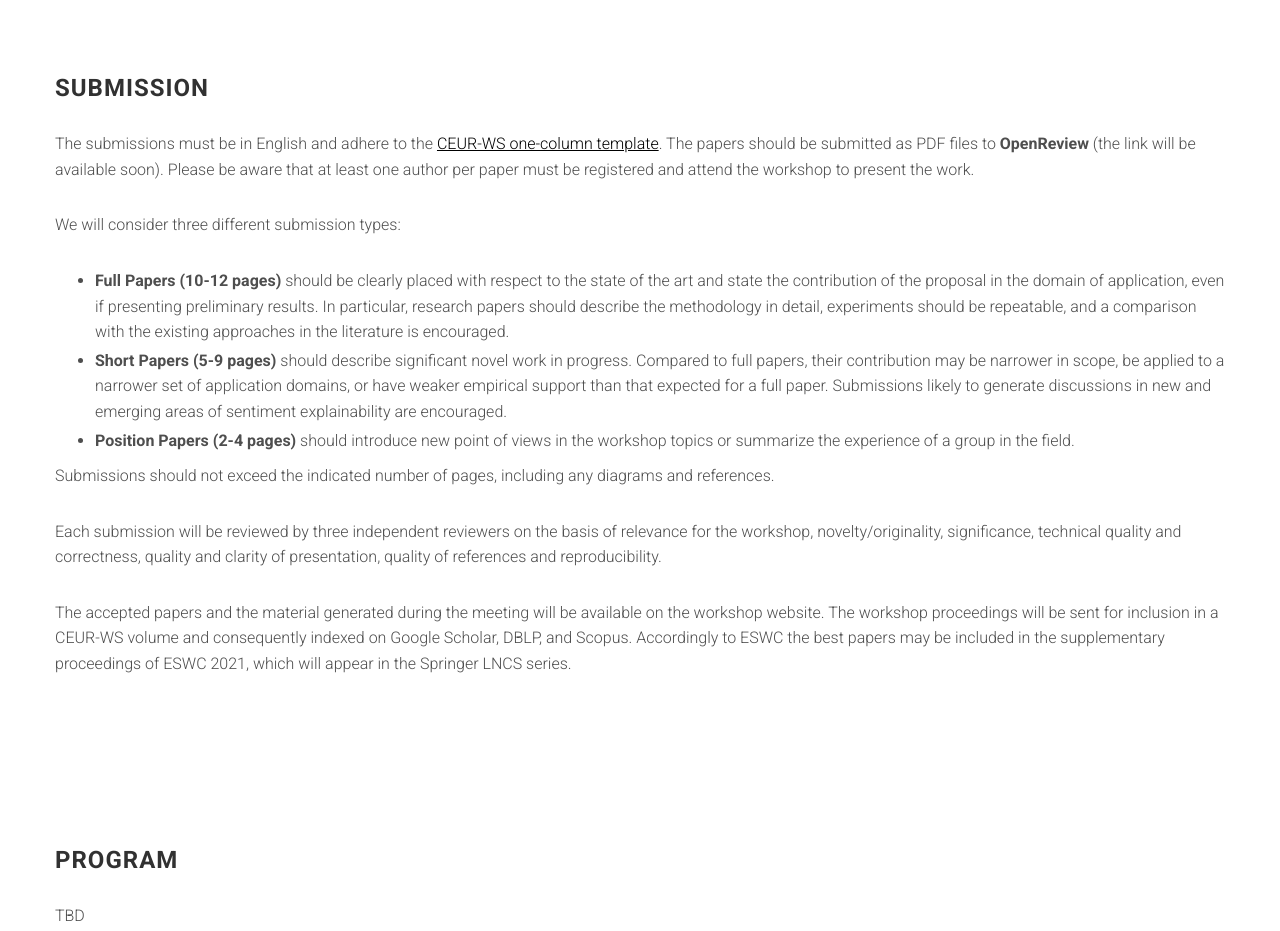
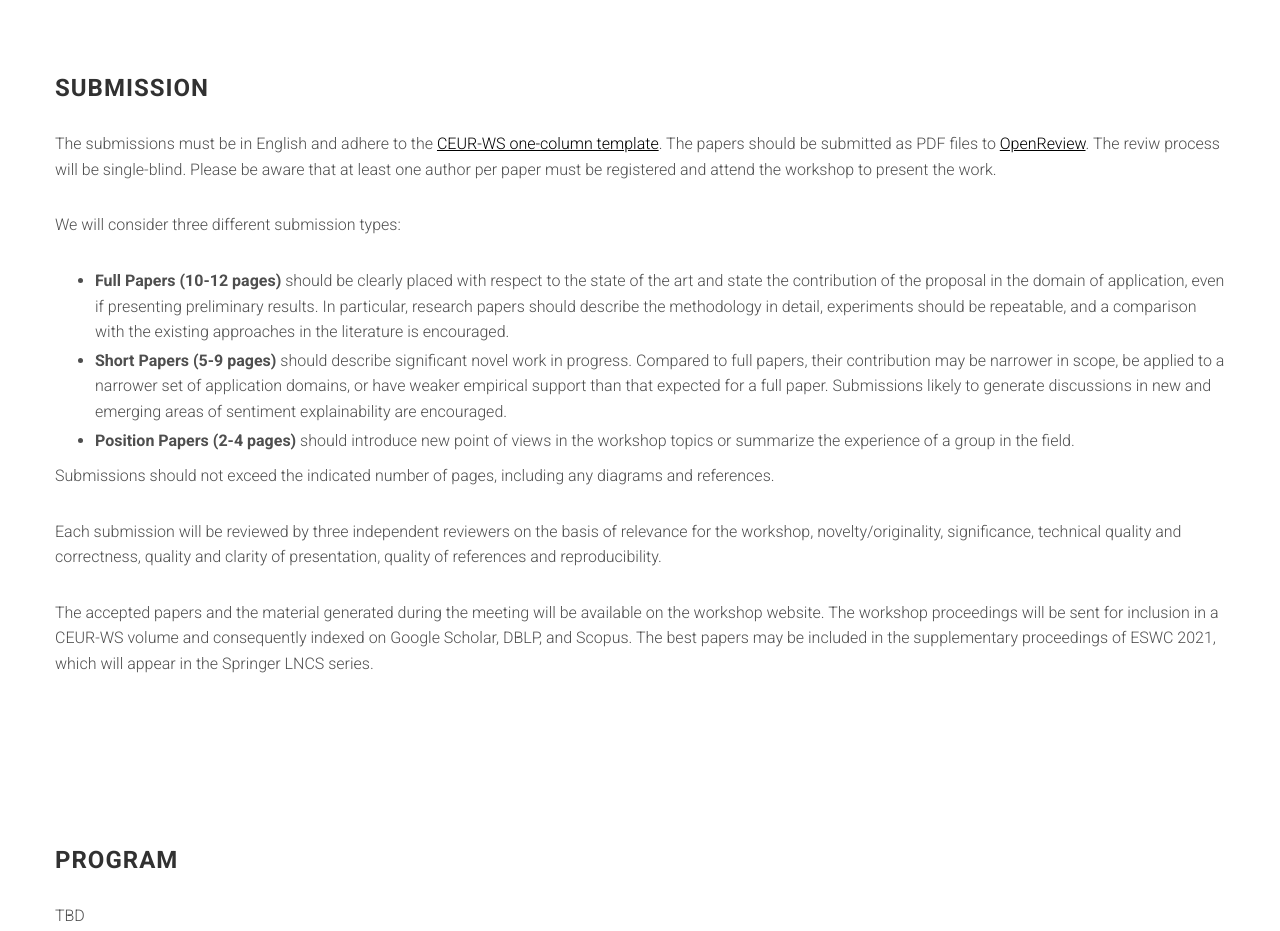
Before and after one commit to danilo-dessi/xsentiment, a website: page index.html in a window 1280 px wide. Shown: the part 2480-3411 px from the top of the page. Drawn offline with Linux system fonts and the light colour scheme; files whose address does not match are found by name.

Commit message:
added open review website

```diff
--- a/index.html
+++ b/index.html
@@ -88,7 +88,6 @@
                 <div class="col-sm-3">
 
                     <i class="ion-ios-calendar"></i>
-
                     <h4>Papers deadline</h4>
                     <h3>March 1st, 2021</h3>
 
@@ -169,7 +168,7 @@
         <div class="container">
             <div class="row">
                 <h3 class="section-title">Submission</h3>
-                <p>The submissions must be in English and adhere to the <a href="http://ceur-ws.org/Vol-XXX/CEURART.zip">CEUR-WS one-column template</a>. The papers should be submitted as PDF files to <strong>OpenReview</strong> (the link will be available soon). Please be aware that at least one author per paper must be registered and attend the workshop to present the work. </p>
+                <p>The submissions must be in English and adhere to the <a href="http://ceur-ws.org/Vol-XXX/CEURART.zip">CEUR-WS one-column template</a>. The papers should be submitted as PDF files to <a href="https://openreview.net/group?id=eswc-conferences.org/ESWC/2021/Workshop/X-SENTIMENT">OpenReview</a>. The reviw process will be single-blind. Please be aware that at least one author per paper must be registered and attend the workshop to present the work. </p>
 
                 <p>We will consider three different submission types:</p>
 
@@ -185,7 +184,7 @@
 
                 <p>Each submission will be reviewed by three independent reviewers on the basis of relevance for the workshop, novelty/originality, significance, technical quality and correctness, quality and clarity of presentation, quality of references and reproducibility.</p>
 
-                <p>The accepted papers and the material generated during the meeting will be available on the workshop website. The workshop proceedings will be sent for inclusion in a CEUR-WS volume and consequently indexed on Google Scholar, DBLP, and Scopus. Accordingly to ESWC the best papers may be included in the supplementary proceedings of ESWC 2021, which will appear in the Springer LNCS series.</p>
+                <p>The accepted papers and the material generated during the meeting will be available on the workshop website. The workshop proceedings will be sent for inclusion in a CEUR-WS volume and consequently indexed on Google Scholar, DBLP, and Scopus. The best papers may be included in the supplementary proceedings of ESWC 2021, which will appear in the Springer LNCS series.</p>
 
             </div>
         </div>
```
